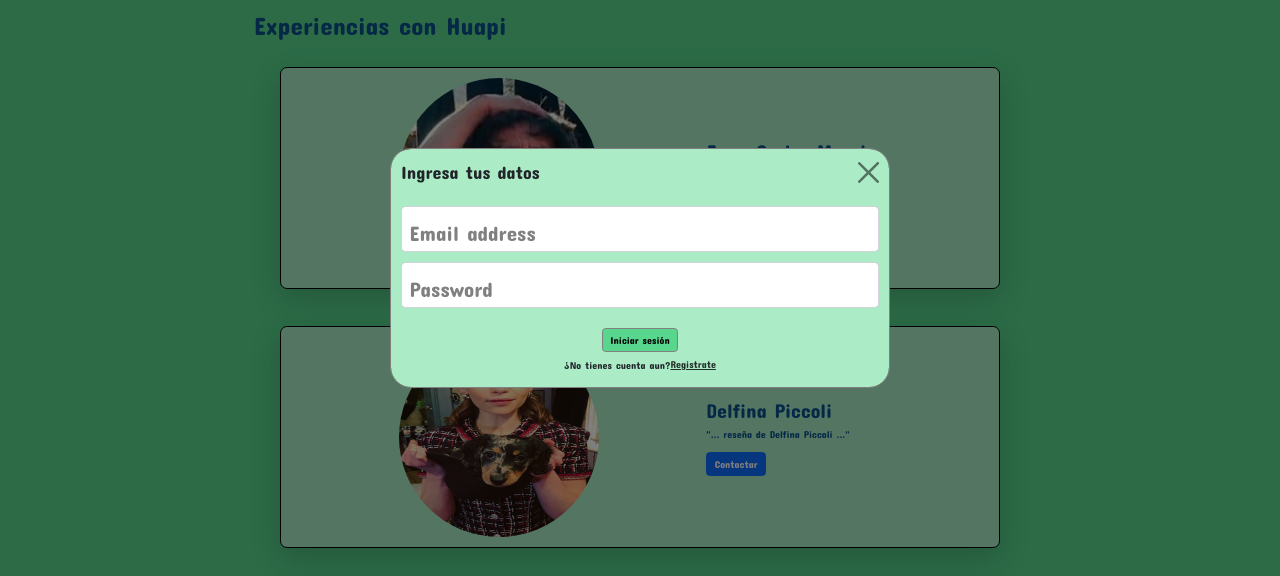
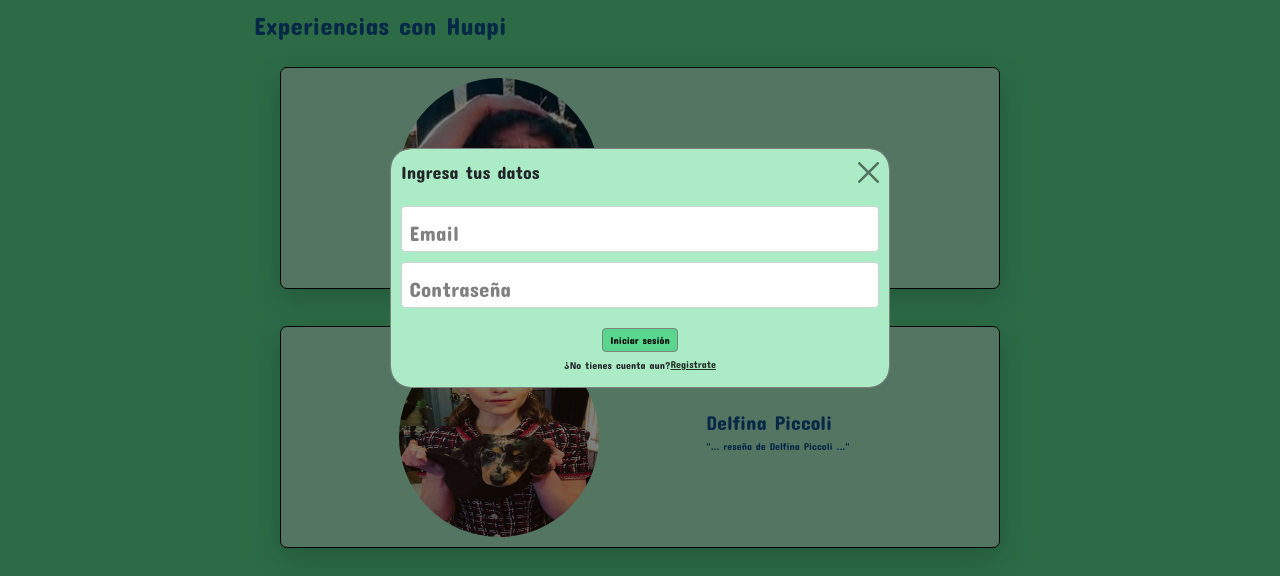
Before and after one commit to santimolina43/huapi, a website: page pantallas/reseñas.html in a window 1280 px wide. Both pictures are taken after a click on the button "Iniciar sesión". Shown: the part 132-708 px from the top of the page. Drawn offline with nearby package versions, Linux system fonts and the light colour scheme; a web font is replaced by a local one.

Commit message:
se corrige el cuadro de inicio de sesion y tambien la pantalla resenias.html

```diff
--- a/pantallas/reseñas.html
+++ b/pantallas/reseñas.html
@@ -63,11 +63,11 @@
                                     <div class="modal-body">
                                         <div class="form-floating mb-3">
                                             <input type="email" class="form-control" id="floatingInput" placeholder="name@example.com">
-                                            <label for="floatingInput">Email address</label>
+                                            <label for="floatingInput">Email</label>
                                           </div>
                                           <div class="form-floating">
-                                            <input type="password" class="form-control" id="floatingPassword" placeholder="Password">
-                                            <label for="floatingPassword">Password</label>
+                                            <input type="password" class="form-control" id="floatingPassword" placeholder="Contraseña">
+                                            <label for="floatingPassword">Contraseña</label>
                                           </div>
                                     </div>
                                     <div class="modal-footer">
@@ -102,7 +102,6 @@
                     <div class="resbox">
                         <h2>Juan Carlos Messi</h2>
                         <p>"... reseña de Juan Carlos ..."</p>
-                        <a href="#" class="btn btn-primary">Contactar</a>
                     </div>
                 </div>
                 <div class="shadow-lg p-3 mb-5 reseña">
@@ -112,7 +111,6 @@
                     <div class="resbox">
                         <h2>Delfina Piccoli</h2>
                         <p>"... reseña de Delfina Piccoli ..."</p>
-                        <a href="#" class="btn btn-primary">Contactar</a>
                     </div>
                 </div>
                 <div class="shadow-lg p-3 mb-5 reseña">
@@ -122,7 +120,6 @@
                     <div class="resbox">
                         <h2>Alberto Kempes</h2>
                         <p>""... reseña de Alberto Kempes ..."</p>
-                        <a href="#" class="btn btn-primary">Contactar</a>
                     </div>
                 </div>
                 <div class="shadow-lg p-3 mb-5 reseña">
@@ -132,7 +129,6 @@
                     <div class="resbox">
                         <h2>Mariano De La Canal</h2>
                         <p>"... reseña de Mariano De La Canal ..."</p>
-                        <a href="#" class="btn btn-primary">Contactar</a>
                     </div>
                 </div>
             </section>
```
Also changed, not shown: index.html (+3 -3 lines), pantallas/cuidadores.html (+3 -3 lines), pantallas/preguntasfrecuentes.html (+3 -3 lines), pantallas/registrarme.html (+3 -3 lines).
